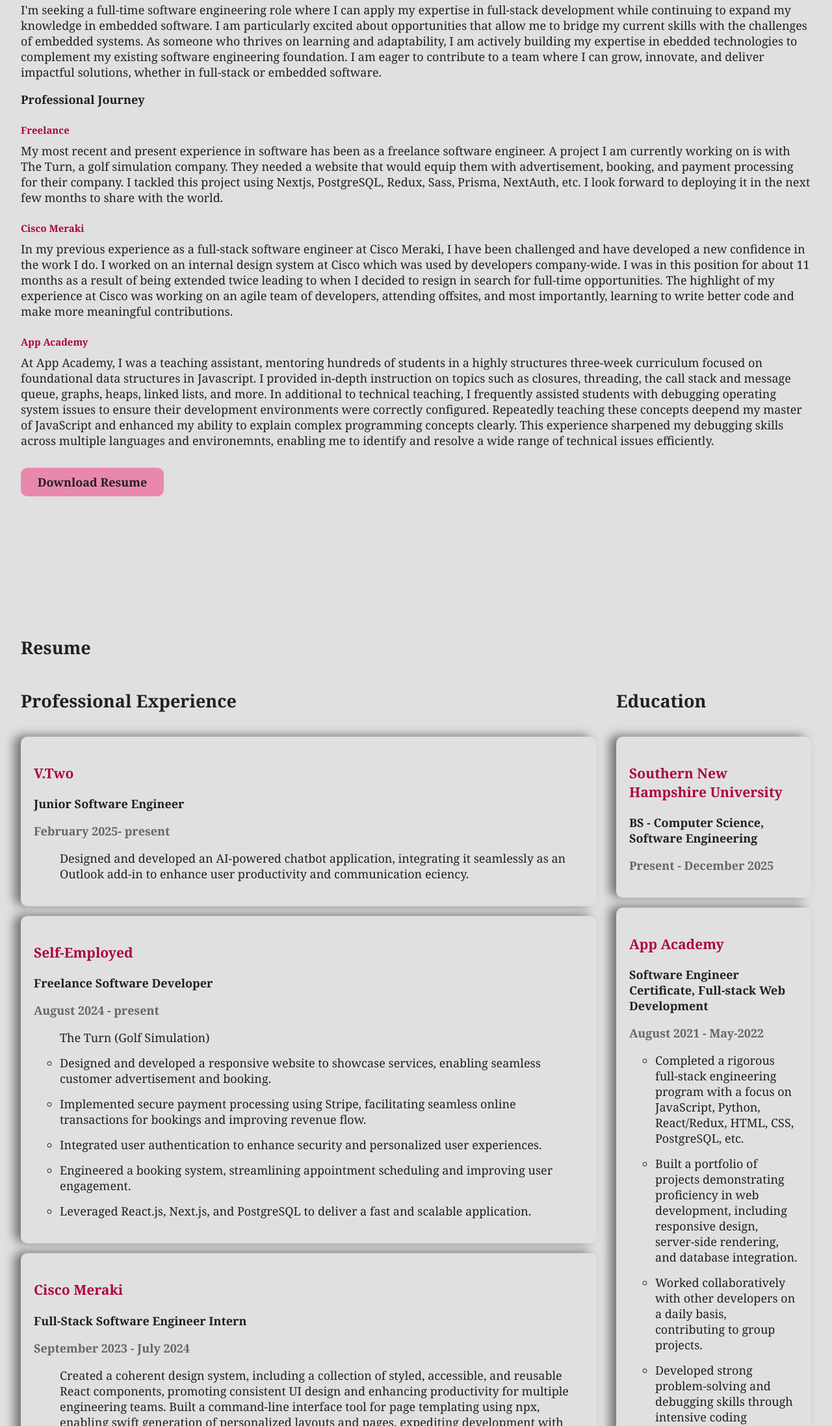
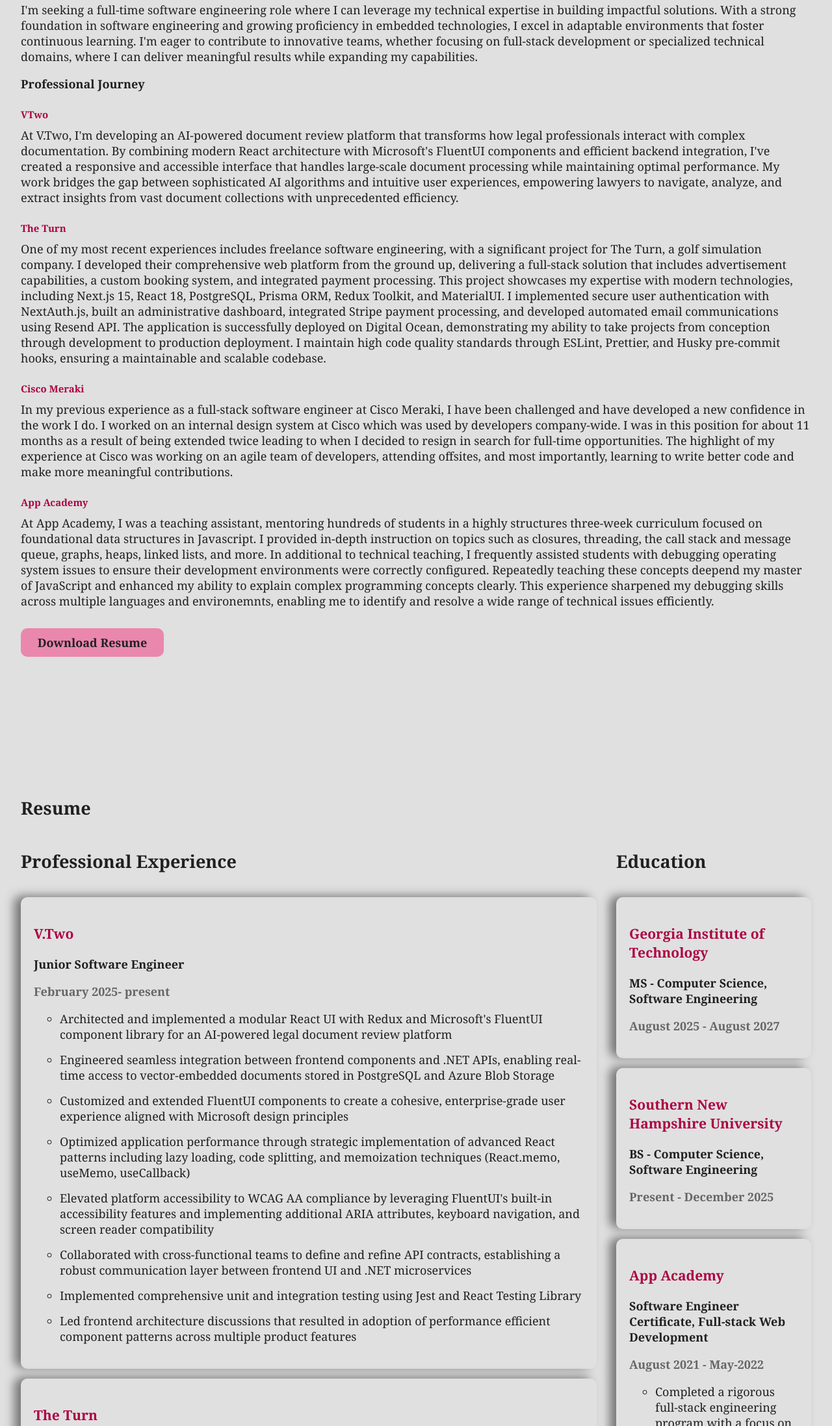
Before and after one commit to annvilla1998/personal-website, a website: page index.html in a window 1280 px wide. Shown: the part 1142-3337 px from the top of the page at 65% size. Drawn offline with nearby package versions, Linux system fonts and the light colour scheme; a web font is replaced by a local one.

Commit message:
Add new job

```diff
--- a/index.html
+++ b/index.html
@@ -174,27 +174,47 @@
         <div class="my-journey">
           <strong>What I'm Looking For</strong>
           <p>
-            I'm seeking a full-time software engineering role where I can apply
-            my expertise in full-stack development while continuing to expand my
-            knowledge in embedded software. I am particularly excited about
-            opportunities that allow me to bridge my current skills with the
-            challenges of embedded systems. As someone who thrives on learning
-            and adaptability, I am actively building my expertise in ebedded
-            technologies to complement my existing software engineering
-            foundation. I am eager to contribute to a team where I can grow,
-            innovate, and deliver impactful solutions, whether in full-stack or
-            embedded software.
+            I'm seeking a full-time software engineering role where I can
+            leverage my technical expertise in building impactful solutions.
+            With a strong foundation in software engineering and growing
+            proficiency in embedded technologies, I excel in adaptable
+            environments that foster continuous learning. I'm eager to
+            contribute to innovative teams, whether focusing on full-stack
+            development or specialized technical domains, where I can deliver
+            meaningful results while expanding my capabilities.
           </p>
           <strong>Professional Journey</strong>
-          <h5>Freelance</h5>
+          <h5>VTwo</h5>
           <p>
-            My most recent and present experience in software has been as a
-            freelance software engineer. A project I am currently working on is
-            with The Turn, a golf simulation company. They needed a website that
-            would equip them with advertisement, booking, and payment processing
-            for their company. I tackled this project using Nextjs, PostgreSQL,
-            Redux, Sass, Prisma, NextAuth, etc. I look forward to deploying it
-            in the next few months to share with the world.
+            At V.Two, I'm developing an AI-powered document review platform that
+            transforms how legal professionals interact with complex
+            documentation. By combining modern React architecture with
+            Microsoft's FluentUI components and efficient backend integration,
+            I've created a responsive and accessible interface that handles
+            large-scale document processing while maintaining optimal
+            performance. My work bridges the gap between sophisticated AI
+            algorithms and intuitive user experiences, empowering lawyers to
+            navigate, analyze, and extract insights from vast document
+            collections with unprecedented efficiency.
+          </p>
+          <h5>The Turn</h5>
+          <p>
+            One of my most recent experiences includes freelance software
+            engineering, with a significant project for The Turn, a golf
+            simulation company. I developed their comprehensive web platform
+            from the ground up, delivering a full-stack solution that includes
+            advertisement capabilities, a custom booking system, and integrated
+            payment processing. This project showcases my expertise with modern
+            technologies, including Next.js 15, React 18, PostgreSQL, Prisma
+            ORM, Redux Toolkit, and MaterialUI. I implemented secure user
+            authentication with NextAuth.js, built an administrative dashboard,
+            integrated Stripe payment processing, and developed automated email
+            communications using Resend API. The application is successfully
+            deployed on Digital Ocean, demonstrating my ability to take projects
+            from conception through development to production deployment. I
+            maintain high code quality standards through ESLint, Prettier, and
+            Husky pre-commit hooks, ensuring a maintainable and scalable
+            codebase.
           </p>
           <h5>Cisco Meraki</h5>
           <p>
@@ -227,9 +247,7 @@
         </div>
       </div>
       <div class="primary-btn">
-        <a download href="/assets/Anabel Sieber Resume.pdf"
-          >Download Resume</a
-        >
+        <a download href="/assets/Anabel Sieber Resume.pdf">Download Resume</a>
       </div>
     </section>
     <section class="section" id="resume-section">
@@ -243,37 +261,104 @@
               <p class="sub-title">Junior Software Engineer</p>
               <p class="date">February 2025- present</p>
               <ul class="bullet-points">
-                  Designed and developed an AI-powered chatbot application, integrating it seamlessly as an Outlook
-add-in to enhance user productivity and communication eciency.
+                <li>
+                  Architected and implemented a modular React UI with Redux and
+                  Microsoft's FluentUI component library for an AI-powered legal
+                  document review platform
+                </li>
+                <li>
+                  Engineered seamless integration between frontend components
+                  and .NET APIs, enabling real-time access to vector-embedded
+                  documents stored in PostgreSQL and Azure Blob Storage
+                </li>
+                <li>
+                  Customized and extended FluentUI components to create a
+                  cohesive, enterprise-grade user experience aligned with
+                  Microsoft design principles
+                </li>
+                <li>
+                  Optimized application performance through strategic
+                  implementation of advanced React patterns including lazy
+                  loading, code splitting, and memoization techniques
+                  (React.memo, useMemo, useCallback)
+                </li>
+                <li>
+                  Elevated platform accessibility to WCAG AA compliance by
+                  leveraging FluentUI's built-in accessibility features and
+                  implementing additional ARIA attributes, keyboard navigation,
+                  and screen reader compatibility
+                </li>
+                <li>
+                  Collaborated with cross-functional teams to define and refine
+                  API contracts, establishing a robust communication layer
+                  between frontend UI and .NET microservices
+                </li>
+                <li>
+                  Implemented comprehensive unit and integration testing using
+                  Jest and React Testing Library
+                </li>
+                <li>
+                  Led frontend architecture discussions that resulted in
+                  adoption of performance efficient component patterns across
+                  multiple product features
+                </li>
               </ul>
             </div>
             <div class="experience">
-              <h3 class="title">Self-Employed</h3>
+              <h3 class="title">The Turn</h3>
               <p class="sub-title">Freelance Software Developer</p>
               <p class="date">August 2024 - present</p>
               <ul class="bullet-points">
                 The Turn (Golf Simulation)
                 <li>
-                  Designed and developed a responsive website to showcase
-                  services, enabling seamless customer advertisement and
-                  booking.
+                  Developed a full-stack web application using Next.js 15 and
+                  React 18, implementing server-side rendering for optimal
+                  performance and SEO
                 </li>
                 <li>
-                  Implemented secure payment processing using Stripe,
-                  facilitating seamless online transactions for bookings and
-                  improving revenue flow.
+                  Implemented secure authentication system using NextAuth.js
+                  with Prisma adapter, including user account management and
+                  role-based access control
                 </li>
                 <li>
-                  Integrated user authentication to enhance security and
-                  personalized user experiences.
+                  Designed and built an admin dashboard with comprehensive data
+                  visualization and management capabilities
                 </li>
                 <li>
-                  Engineered a booking system, streamlining appointment
-                  scheduling and improving user engagement.
+                  Integrated Stripe payment processing system with custom
+                  pricing tiers and subscription management
                 </li>
                 <li>
-                  Leveraged React.js, Next.js, and PostgreSQL to deliver a fast
-                  and scalable application.
+                  Developed automated email notification system using Resend API
+                  for booking confirmations and marketing communications
+                </li>
+                <li>
+                  Created a custom booking system with calendar integration
+                  using React Calendar for appointment scheduling
+                </li>
+                <li>
+                  Built and integrated a database layer using Prisma ORM with
+                  data migration and seeding capabilities
+                </li>
+                <li>
+                  Deployed and maintained production environment on Digital
+                  Ocean with CI/CD pipeline implementation
+                </li>
+                <li>
+                  Implemented comprehensive state management architecture using
+                  Redux Toolkit and Redux Persist for seamless user experiences
+                </li>
+                <li>
+                  Established consistent code quality through ESLint, Prettier,
+                  and Husky pre-commit hooks with comprehensive linting rules
+                </li>
+                <li>
+                  Designed responsive UI components with Material UI for an
+                  enhanced user experience
+                </li>
+                <li>
+                  Created form validation and submission handling using Formik
+                  and Yup for robust data integrity
                 </li>
               </ul>
             </div>
@@ -365,6 +450,13 @@
           <div class="col">
             <h2>Education</h2>
             <div class="experience">
+              <h3 class="title">Georgia Institute of Technology</h3>
+              <p class="sub-title">
+                MS - Computer Science, Software Engineering
+              </p>
+              <p class="date">August 2025 - August 2027</p>
+            </div>
+            <div class="experience">
               <h3 class="title">Southern New Hampshire University</h3>
               <p class="sub-title">
                 BS - Computer Science, Software Engineering
@@ -417,9 +509,7 @@
         </div>
       </div>
       <div class="primary-btn">
-        <a download href="/assets/Anabel Sieber Resume.pdf"
-          >Download Resume</a
-        >
+        <a download href="/assets/Anabel Sieber Resume.pdf">Download Resume</a>
       </div>
     </section>
     <section class="section" id="top-skills-section">
```
Also changed, not shown: 1 other file.
